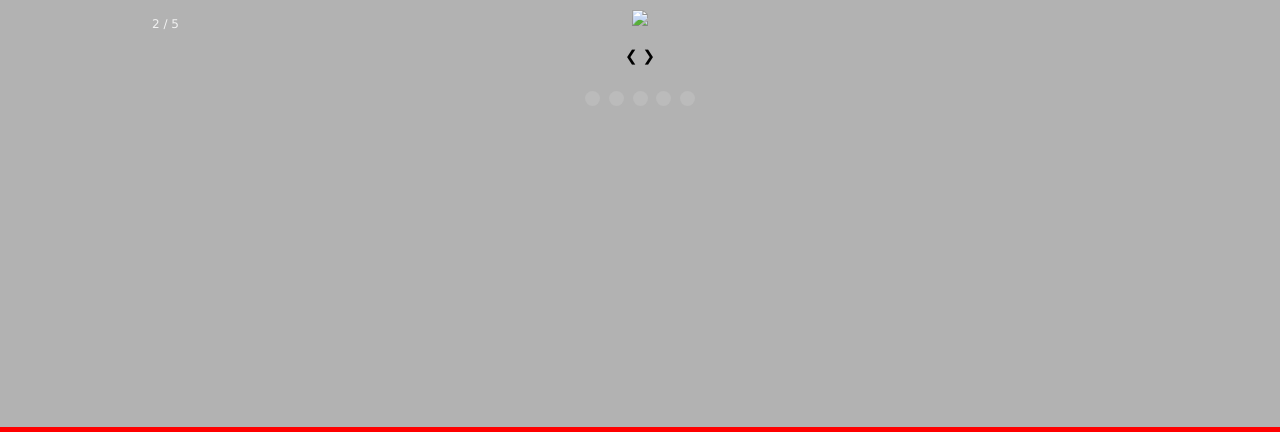
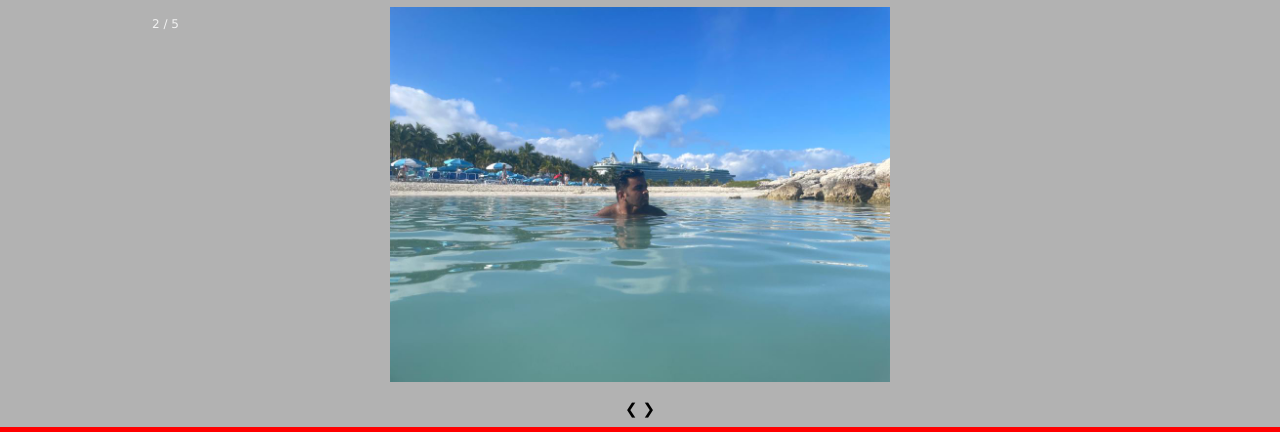
Before and after one commit to junmospecial/UWO, a plain HTML site: page index.html in a window 1280 px wide. Shown: the part 321-753 px from the top of the page. Drawn offline with nearby package versions, Linux system fonts and the light colour scheme; files whose address does not match are found by name.

Commit message:
Update index.html

```diff
--- a/index.html
+++ b/index.html
@@ -202,7 +202,7 @@ body{
 
   <div class="mySlides fade">
     <div class="numbertext">2 / 5</div>
-    <img src="C:\Users\Junaid\Downloads\wotah.jpg" style="width:50%">
+    <img src="IMAGES\wotah.jpg" style="width:50%">
     <div class="text"></div>
   </div>
 
```
